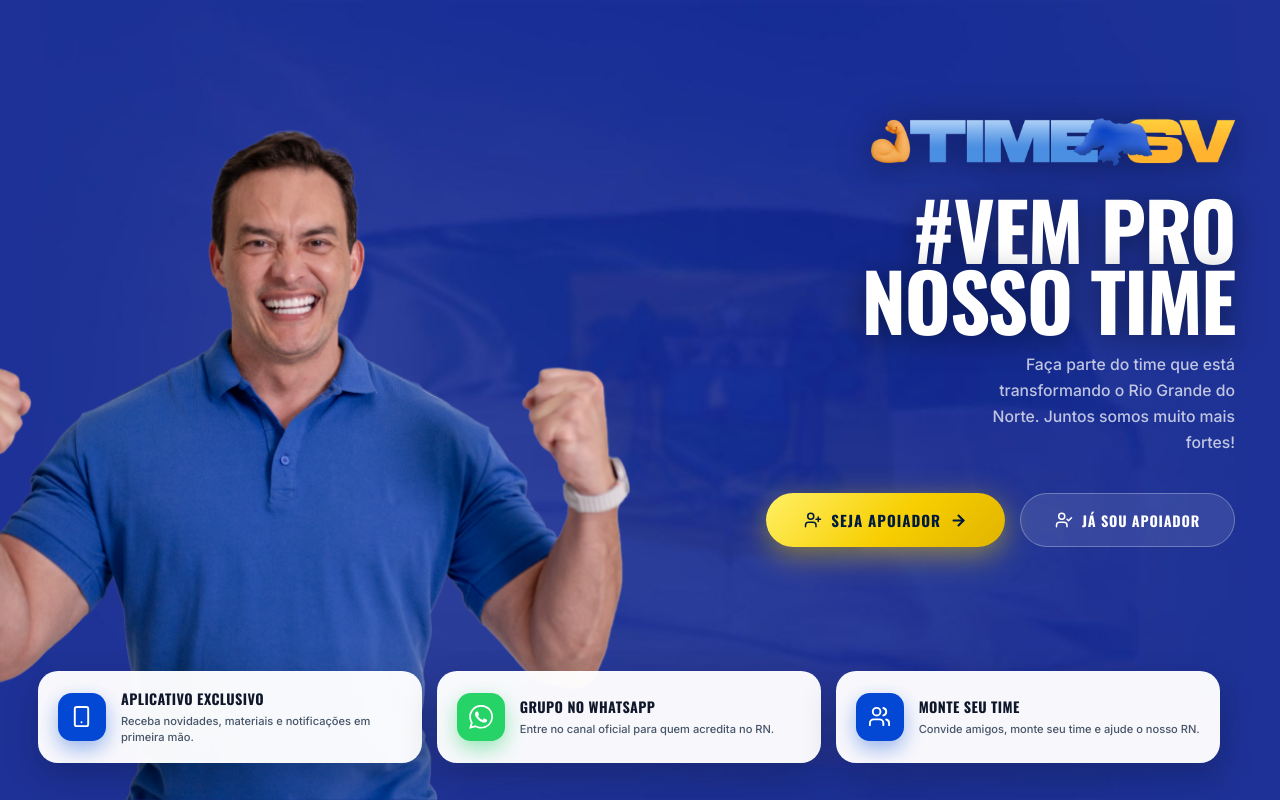
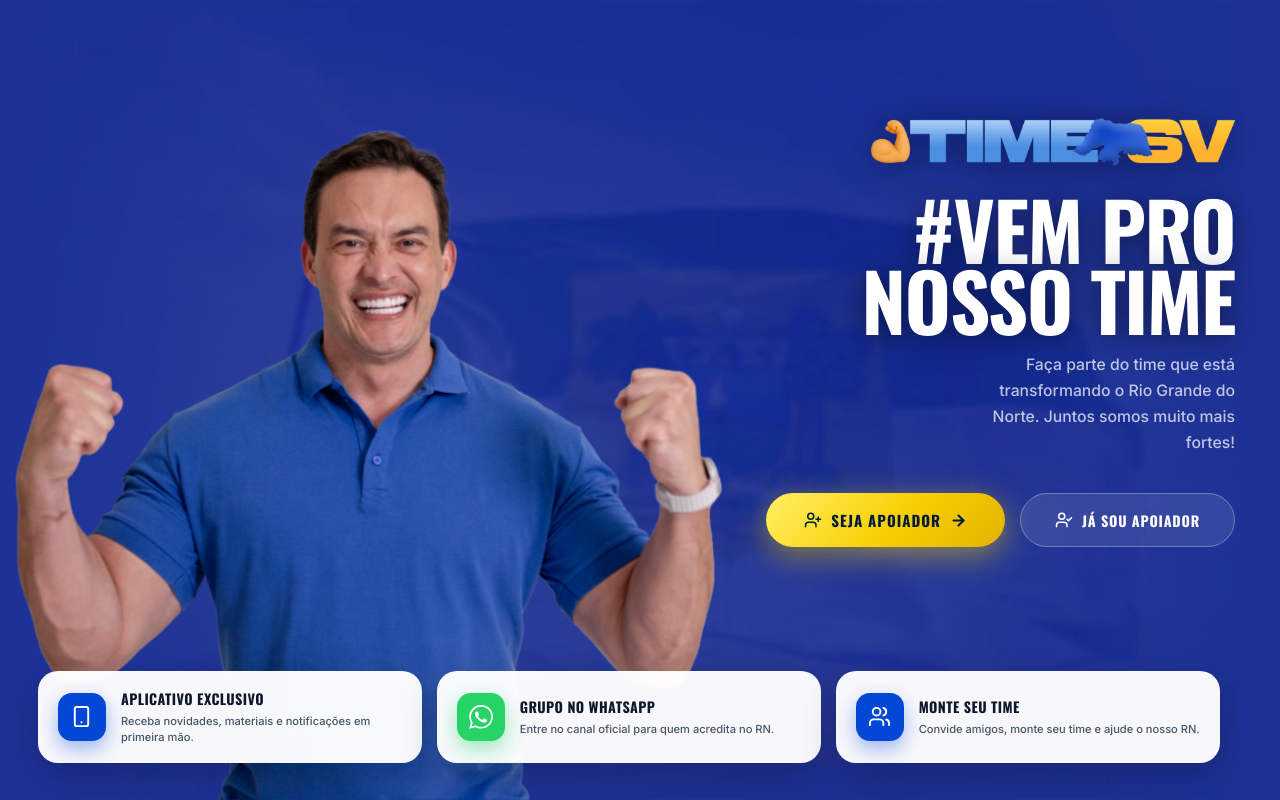
Before and after one commit to ReneBM/Apoiadores, a React (Vite) app in the folder frontend/: page /lp in a window 1280 px wide. Built offline with nearby package versions, Linux system fonts and the light colour scheme; no server answers; a web font is replaced by a local one.

Commit message:
style: LP - move foto do senador mais um pouco para a esquerda

```diff
--- a/frontend/src/pages/LandingPage.jsx
+++ b/frontend/src/pages/LandingPage.jsx
@@ -266,7 +266,7 @@ export default function LandingPage() {
           position: 'relative',
           display: 'flex',
           alignItems: 'flex-end',
-          justifyContent: 'center',
+          justifyContent: 'flex-start',
           paddingLeft: '1rem',
           overflow: 'visible',
           opacity: 0,
```
